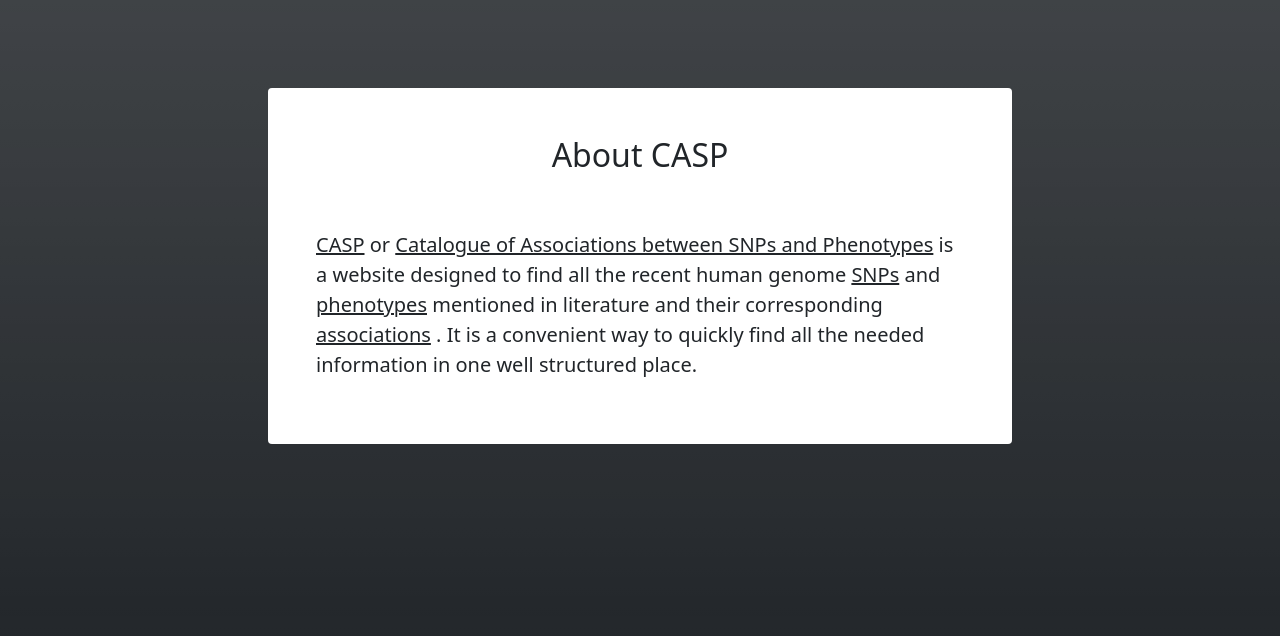
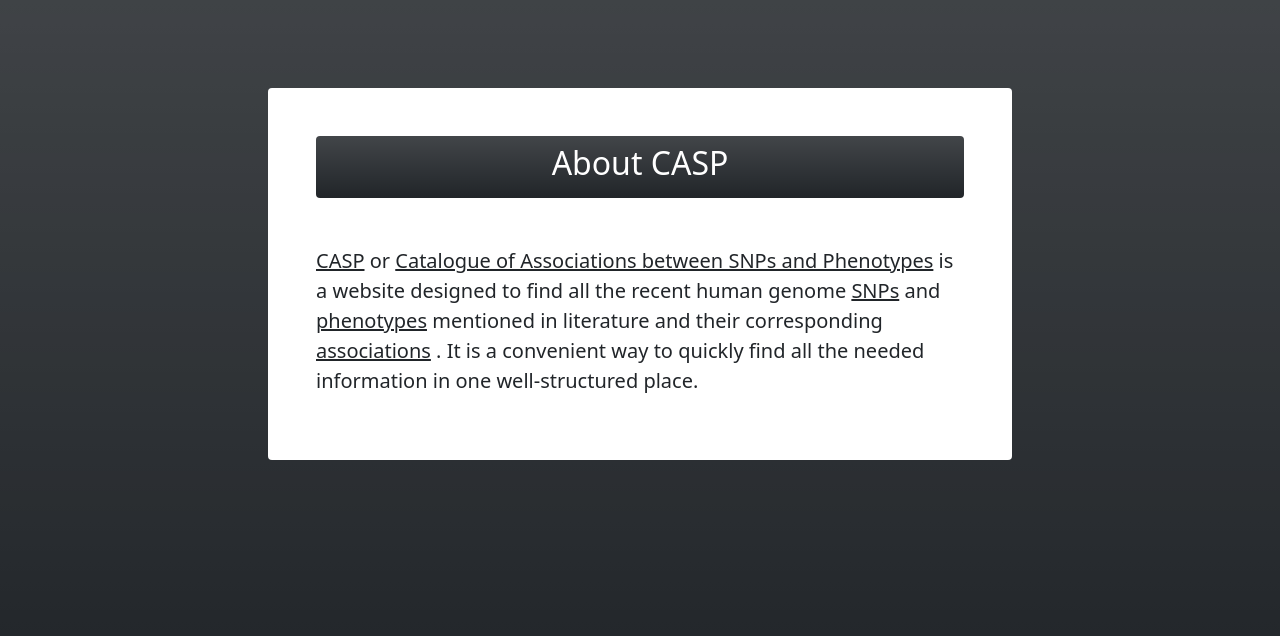
Before and after one commit to Ouertani95/SNP_Project, a Django app: page /about/ in a window 1280 px wide. Shown: the part 56-692 px from the top of the page. Run offline with Django 4.2, Linux system fonts and the light colour scheme; some libraries are stand-ins or nearby versions.

Commit message:
modified error message size for upload + about and contact header

```diff
--- a/SNP_App/templates/about.html
+++ b/SNP_App/templates/about.html
@@ -7,12 +7,16 @@
         <div class="container px-4 pb-5">
             <div class="row gx-4 justify-content-center">
                 <div class="col-lg-8 justify-content-center p-5 rounded text-center bg-white text-dark">
-                    <h2 class="pb-5">About CASP</h2>
+                    <div class="mb-5 pt-2 pb-2 bg-dark bg-gradient text-white rounded">
+                        <h2 >About CASP</h2>
+                    </div>
                     <p class="lead text-start">
-                        <u> <b>CASP</b></u>  or <u>Catalogue of Associations between SNPs and Phenotypes</u>  is a website designed
-                        to find all the recent <b> human genome </b>  <u>SNPs</u>  and <u>phenotypes</u>  mentioned in literature and their
+                        <u> <b>CASP</b></u> or <u>Catalogue of Associations between SNPs and Phenotypes</u> is a website
+                        designed
+                        to find all the recent <b> human genome </b> <u>SNPs</u> and <u>phenotypes</u> mentioned in
+                        literature and their
                         corresponding <u>associations</u> .
-                        It is a convenient way to quickly find all the needed information in one well structured place.
+                        It is a convenient way to quickly find all the needed information in one well-structured place.
                     </p>
                 </div>
             </div>
--- a/SNP_App/templates/contact.html
+++ b/SNP_App/templates/contact.html
@@ -7,7 +7,9 @@
         <div class="container px-4 mb-5 pb-5">
             <div class="row gx-4 justify-content-center">
                 <div class="col-5 justify-content-center p-5 rounded text-center bg-white text-dark">
-                    <h2 class="pb-5">Contact us</h2>
+                    <div class="mb-5 pt-2 pb-2 bg-dark bg-gradient text-white rounded">
+                        <h2>Contact us</h2>
+                    </div>
                     <p class="lead text-start">
                         <b>Phone number :</b> +33849485796
                         <br>
--- a/SNP_App/templates/upload.html
+++ b/SNP_App/templates/upload.html
@@ -13,7 +13,7 @@
                 </div>
             </div>
             <div class="row mb-3 justify-content-center text-center d-none" id="error_row">
-                <div class="col-8">
+                <div class="col-4">
                     <div class="alert alert-danger" role="alert" id="error">
 
                     </div>
```
